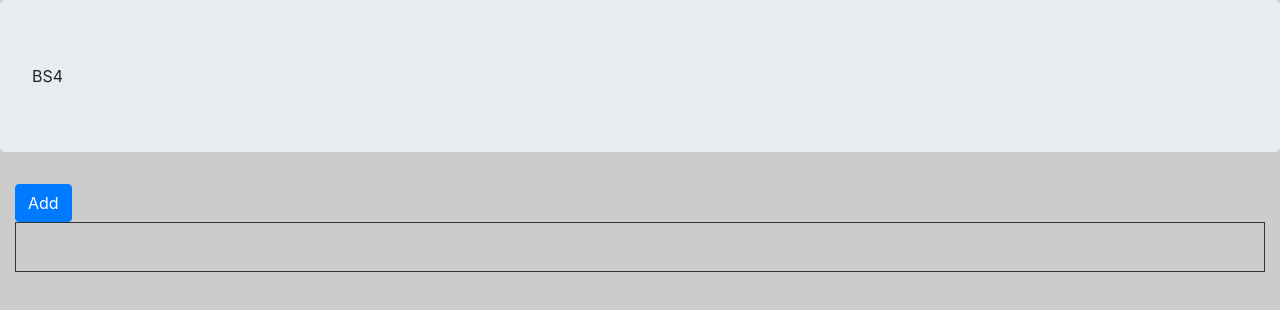
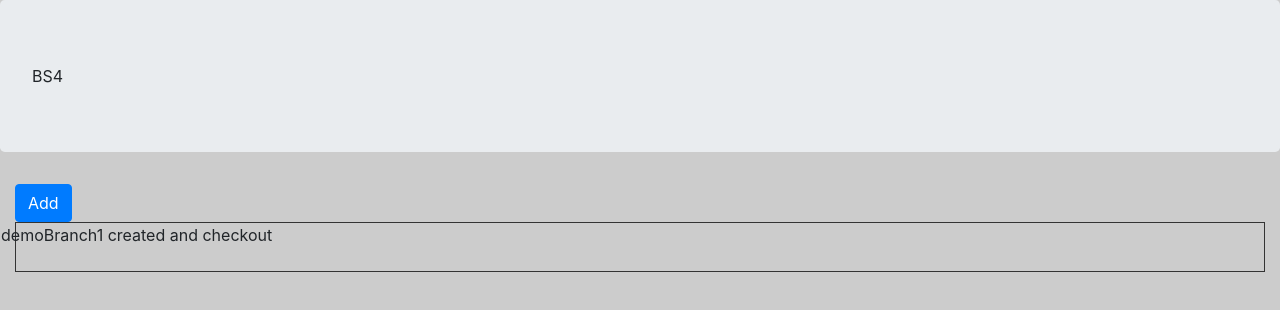
Before and after one commit to pankajgit/gulp_bootstrap4, a website: page src/index.html in a window 1280 px wide. Drawn offline with Linux system fonts and the light colour scheme.

Commit message:
demoBranch1 created  test2

```diff
--- a/src/index.html
+++ b/src/index.html
@@ -19,7 +19,7 @@
       <div class="btn btn-primary" id="addCard">Add</div>
       <div class="matrixHandler">
         <div id="matrixHandler" class="row">
-
+          demoBranch1 created and checkout
         </div>
       </div>
     </div>
```
